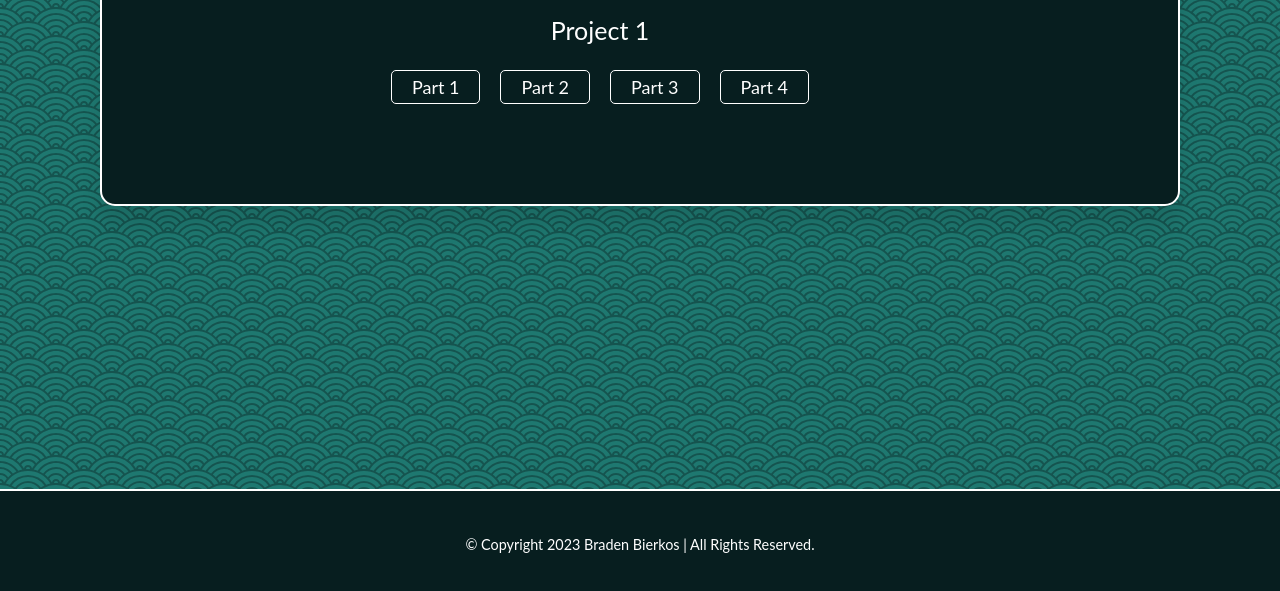
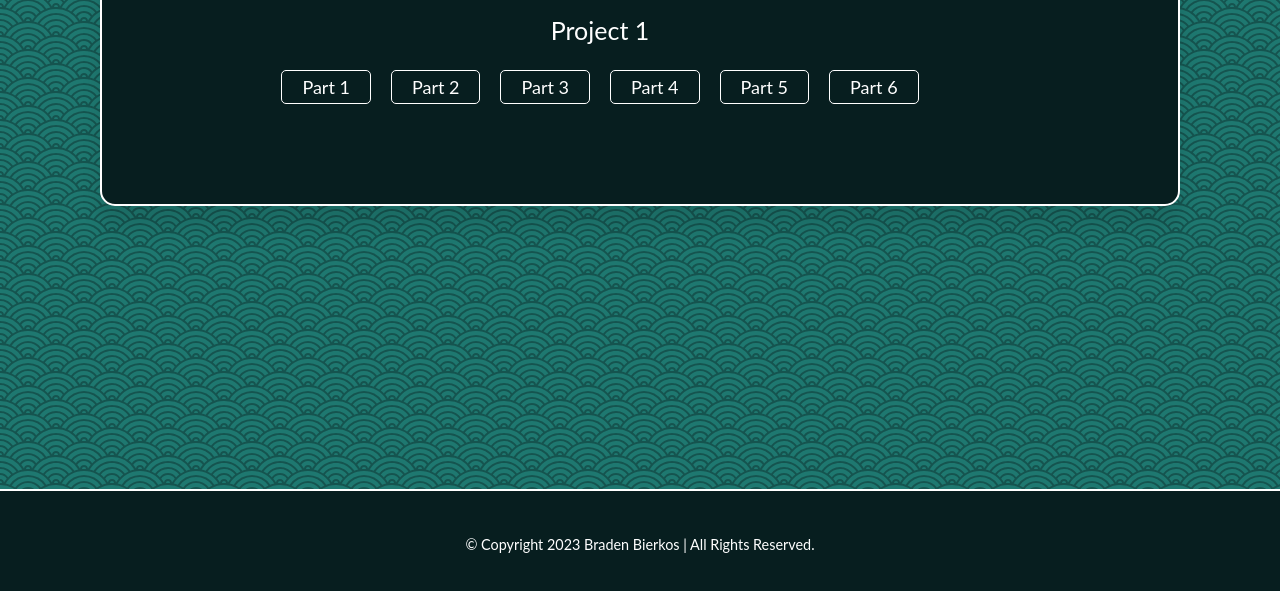
Before and after one commit to BradenBierkos/bradenbierkos.github.io, a plain HTML site: page index.html in a window 1280 px wide. Shown: the part 203-794 px from the top of the page. Drawn offline with Linux system fonts and the light colour scheme; files that its build step writes are made by us from their sources.

Commit message:
Commit new

```diff
--- a/index.html
+++ b/index.html
@@ -18,6 +18,8 @@
                     <li><a href="DESN340_P1_Part2_BierkosBraden/index.html">Part 2</a></li>
                     <li><a href="DESN340_P1_Part3_BierkosBraden/index.html">Part 3</a></li>
                     <li><a href="DESN340_P1_Part4_BierkosBraden/index.html">Part 4</a></li>
+                    <li><a href="DESN340_P1_Part5_BierkosBraden/index.html">Part 5</a></li>
+                    <li><a href="DESN340_P1_Part6_BierkosBraden/index.html">Part 6</a></li>
                 </ul>
             </span>
         </div>
```
